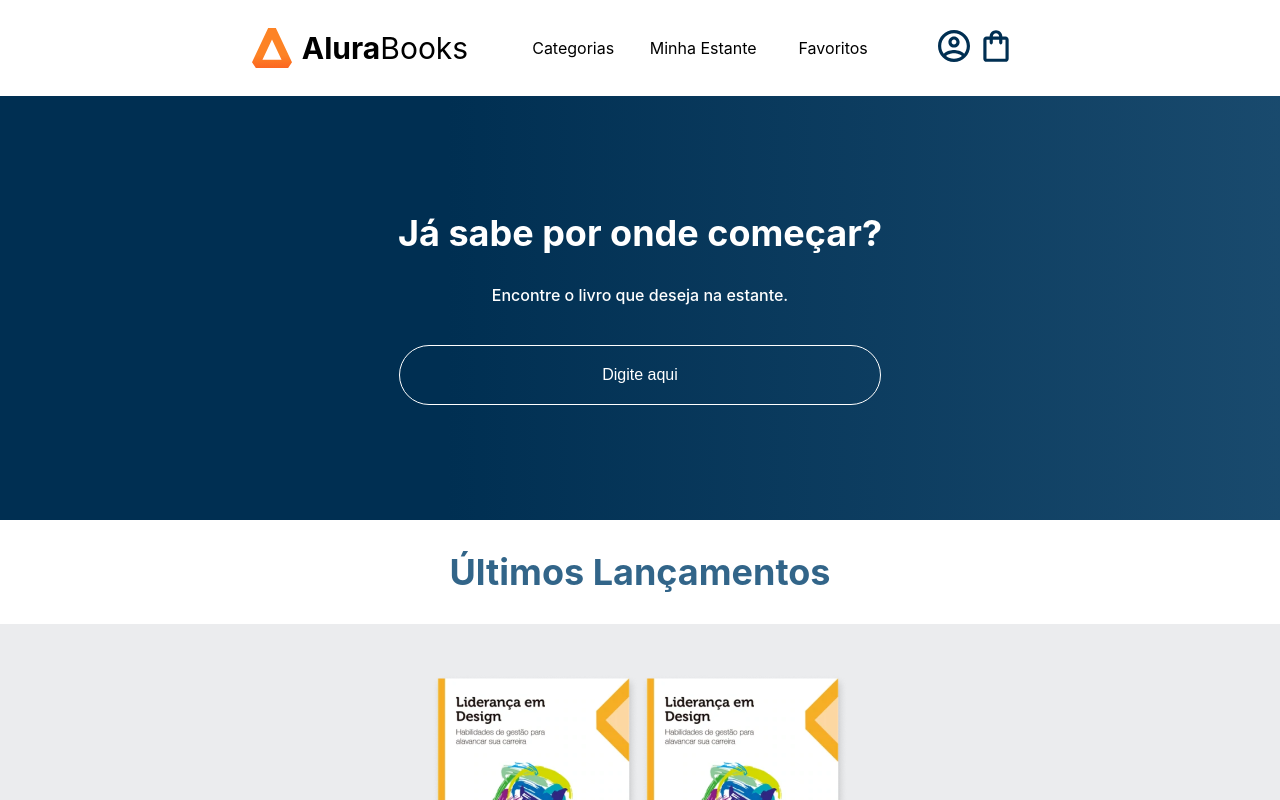
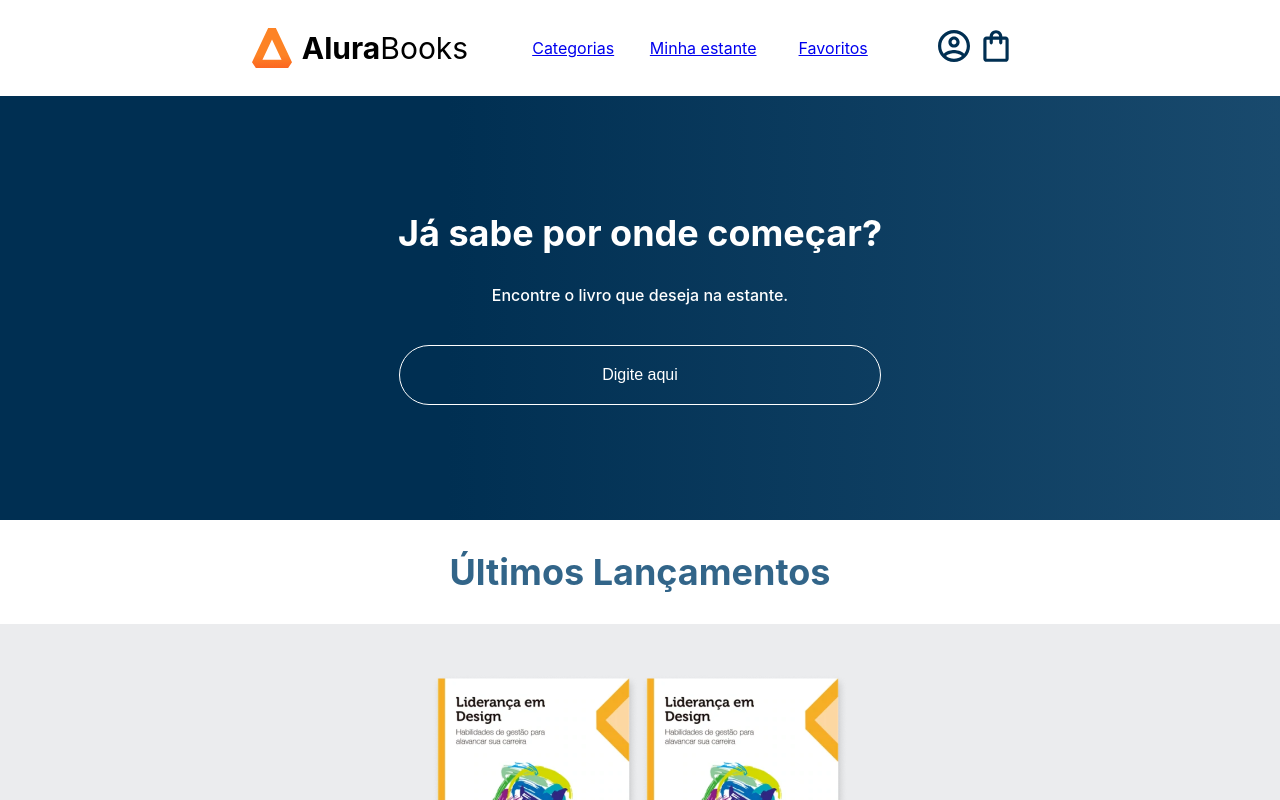
Before and after one commit to VictorCrepaldiGomes/e-bookAlura, a React (Create React App) app: page / in a window 1280 px wide. Shown: the top 800 px of the page. Built offline with nearby package versions, Linux system fonts and the light colour scheme.

Commit message:
Rota favoritos funcionando

```diff
--- a/src/OpcoesHeader/Opcoes.js
+++ b/src/OpcoesHeader/Opcoes.js
@@ -1,13 +1,22 @@
 import React from 'react';
+import { Link } from 'react-router-dom'
 import './Opcoes.css';
 
-const textoOpcoes = ['Categorias', 'Minha Estante', 'Favoritos'];
+const textoOpcoes = [
+  { texto: 'Categorias', path: '/categorias' },
+  { texto: 'Minha estante', path: '/estante' },
+  { texto: 'Favoritos', path: '/favoritos' }
+];
 
 function OpcoesHeader() {
     return (
         <ul className="opcoes">
-        {textoOpcoes.map((texto) => (
-          <li className='opcao'><p>{texto}</p></li>
+        {textoOpcoes.map((opcao) => (
+          <li className='opcao' key={opcao.texto}>
+            <Link to={opcao.path}>
+              <p>{opcao.texto}</p>
+            </Link>
+          </li>
 
 
         ))}
```
